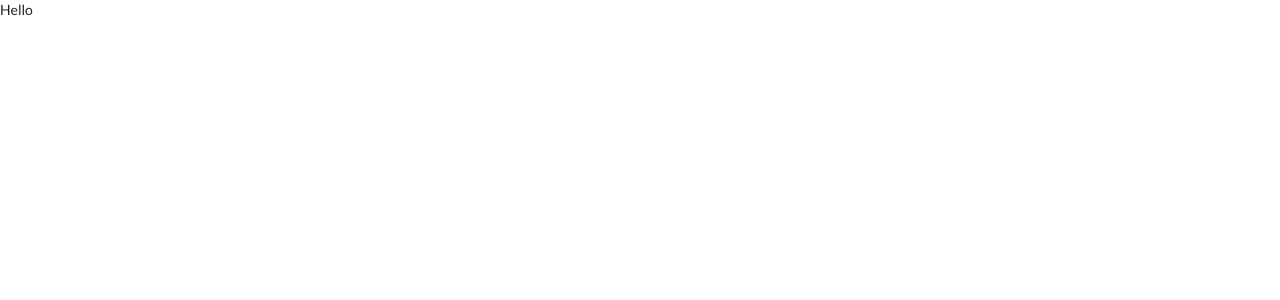
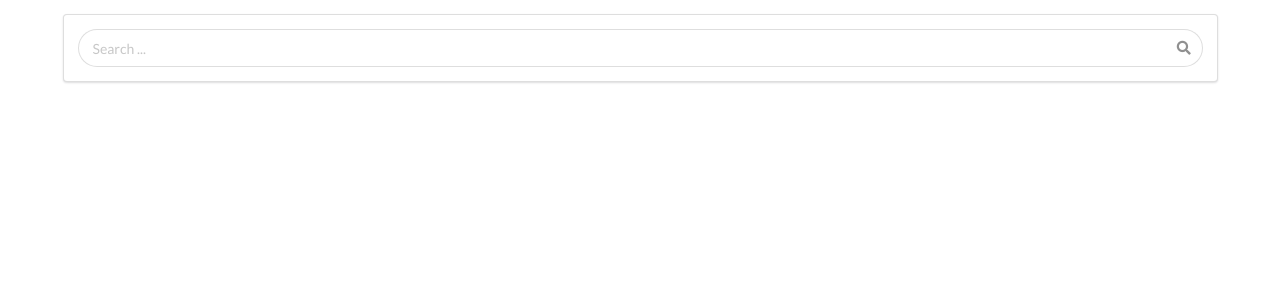
Before and after one commit to hikod/pics, a React (Create React App) app: page / in a window 1280 px wide. Shown: the top 300 px of the page. Built offline with nearby package versions, Linux system fonts and the light colour scheme.

Commit message:
adding SearchBar component

```diff
--- a/src/components/App.js
+++ b/src/components/App.js
@@ -1,7 +1,12 @@
 import React from "react";
+import SearchBar from "./SearchBar";
 
 const App = () => {
-  return <div>Hello</div>;
+  return (
+    <div>
+      <SearchBar />
+    </div>
+  );
 };
 
 export default App;
--- a/src/components/SearchBar.js
+++ b/src/components/SearchBar.js
@@ -0,0 +1,24 @@
+import React from "react";
+class SearchBar extends React.Component {
+  render() {
+    return (
+      <div className="ui grid center aligned container segment">
+        <div className="sixteen wide column">
+          <div className="ui category search">
+            <div className="ui fluid icon input">
+              <input
+                className="prompt"
+                type="text"
+                placeholder="Search ..."
+              ></input>
+              <i className="search icon"></i>
+            </div>
+            <div className="results"></div>
+          </div>
+        </div>
+      </div>
+    );
+  }
+}
+
+export default SearchBar;
```
